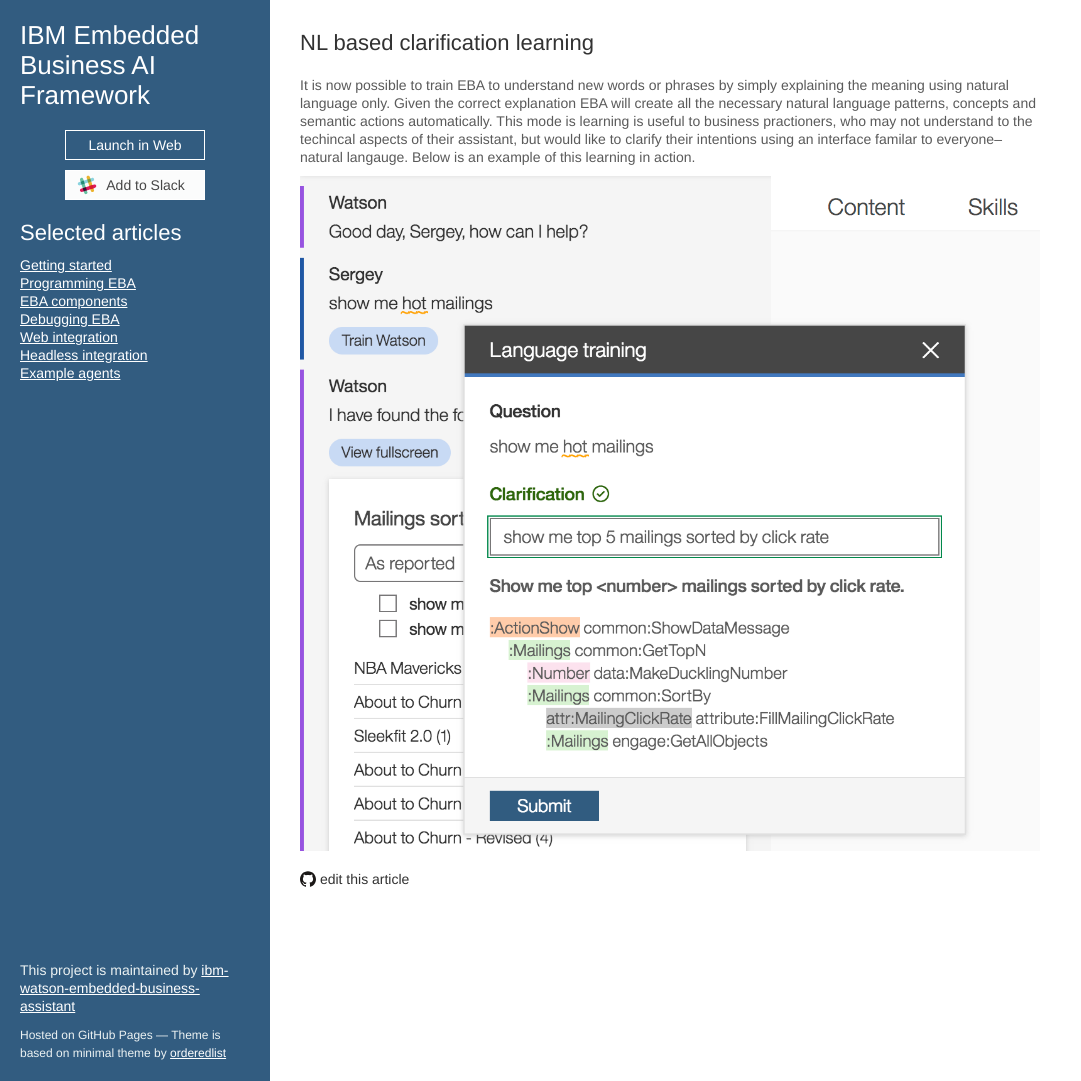
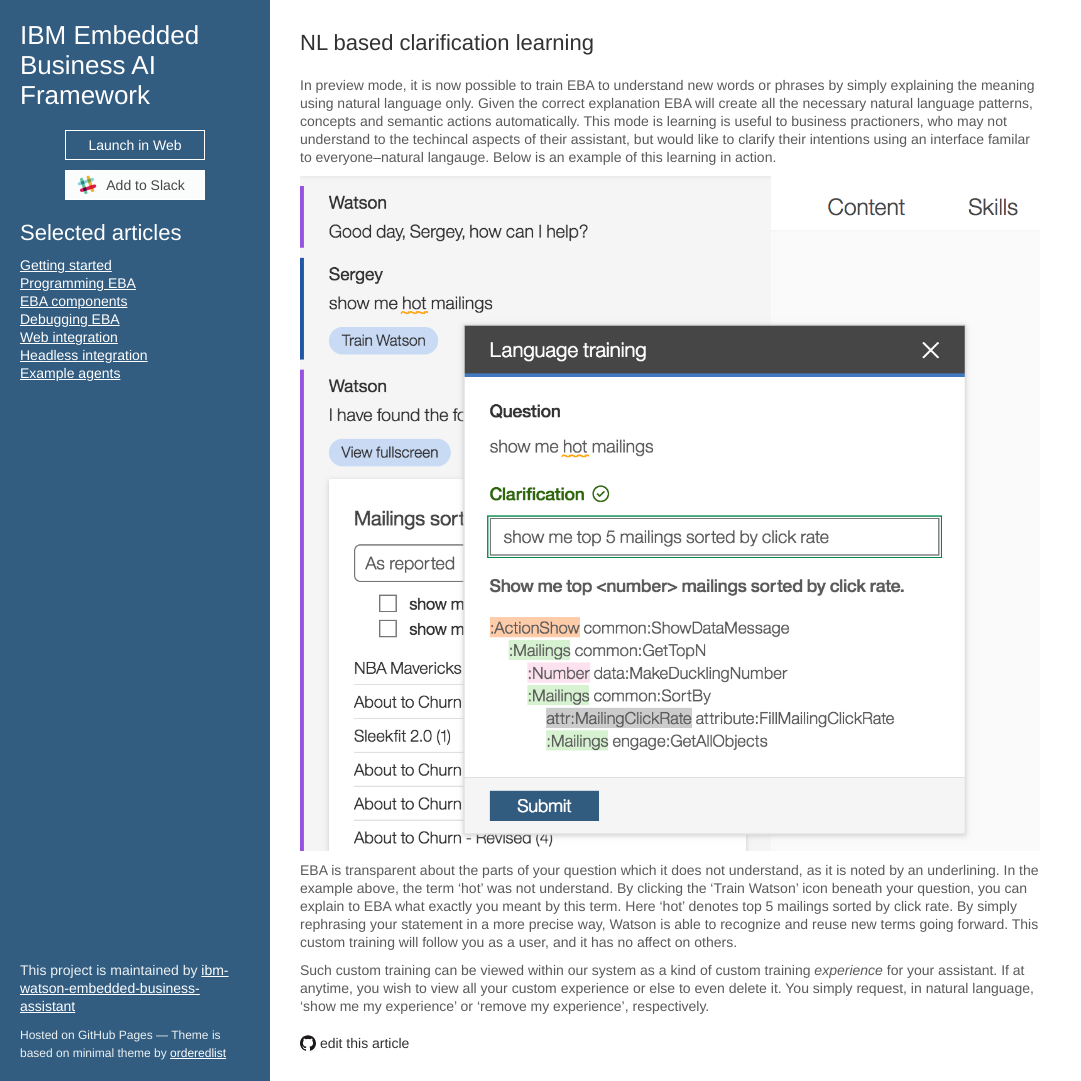
Before and after one commit to ibm-watson-embedded-business-assistant/eba-example-agents, a Jekyll site: the page built from release/blogs/NLLearning.md, in a window 1280 px wide and 1081 px high. Shown: the whole window, without its empty margins (0-1081 px from the left). Built offline with Jekyll 4.4.1, drawn with Linux system fonts in a browser that asks for light colours; our own code applies the rules of GitHub Pages for plain Markdown files; the repository's description, which GitHub fills in, is left out.

Commit message:
Update NLLearning.md

```diff
--- a/release/blogs/NLLearning.md
+++ b/release/blogs/NLLearning.md
@@ -1,5 +1,9 @@
 ## NL based clarification learning
 
-It is now possible to train EBA to understand new words or phrases by simply explaining the meaning using natural language only. Given the correct explanation EBA will create all the necessary  natural language patterns, concepts and semantic actions automatically. This mode is learning is useful to business practioners, who may not understand to the techincal aspects of their assistant, but would like to clarify their intentions using an interface familar to everyone--natural langauge. Below is an example of this learning in action.
+In preview mode, it is now possible to train EBA to understand new words or phrases by simply explaining the meaning using natural language only. Given the correct explanation EBA will create all the necessary  natural language patterns, concepts and semantic actions automatically. This mode is learning is useful to business practioners, who may not understand to the techincal aspects of their assistant, but would like to clarify their intentions using an interface familar to everyone--natural langauge. Below is an example of this learning in action.
 
 [![Clarification learning](../clarification-learning.png "Clarification learning")](../clarification-learning.png)
+
+EBA is transparent about the parts of your question which it does not understand, as it is noted by an underlining. In the example above, the term 'hot' was not understand. By clicking the 'Train Watson' icon beneath your question, you can explain to EBA what exactly you meant by this term. Here 'hot' denotes top 5 mailings sorted by click rate. By simply rephrasing your statement in a more precise way, Watson is able to recognize and reuse new terms going forward. This custom training will follow you as a user, and it has no affect on others.
+
+Such custom training can be viewed within our system as a kind of custom training _experience_ for your assistant. If at anytime, you wish to view all your custom experience or else to even delete it. You simply request, in natural language, 'show me my experience' or 'remove my experience', respectively.
```
